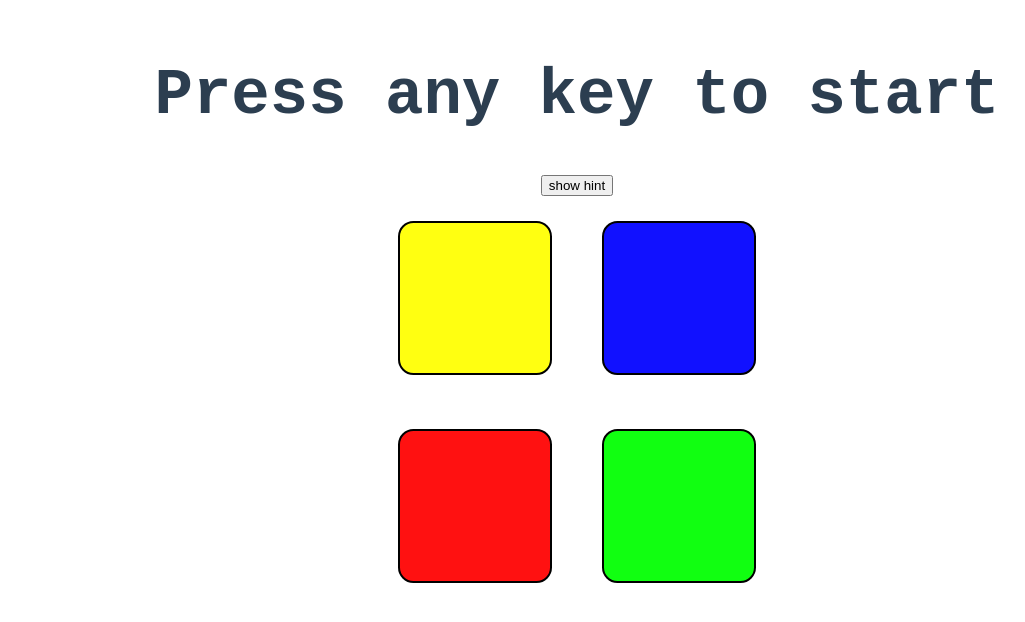
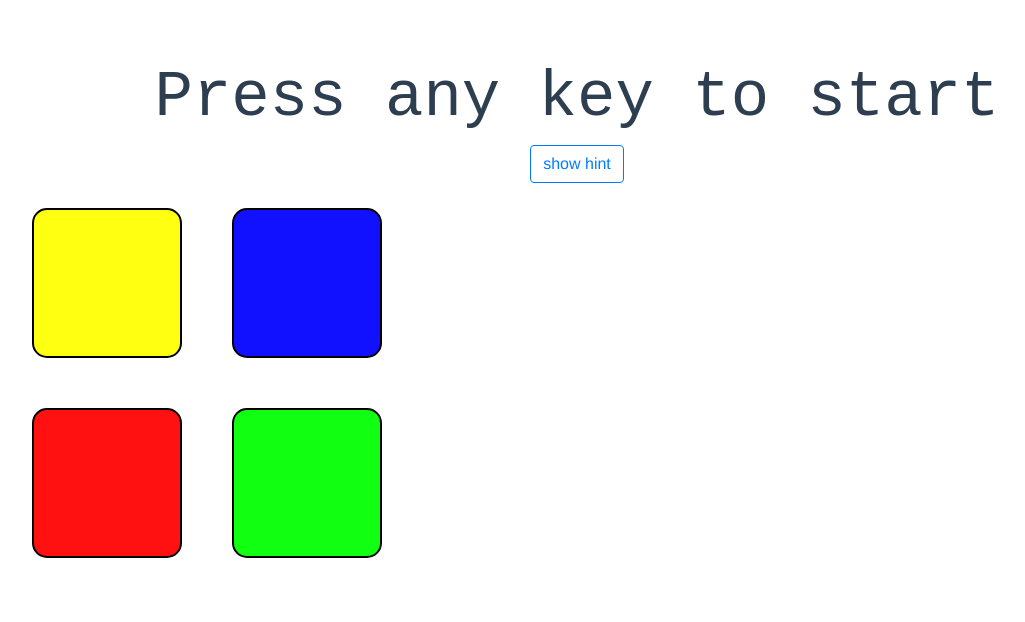
Before and after one commit to abhinav2188/simon-game, a Vue app: page / in a window 1280 px wide. Shown: the top 622 px of the page, without its empty margins (63-1088 px from the left). Built offline with nearby package versions, Linux system fonts and the light colour scheme.

Commit message:
added sound

```diff
--- a/package.json
+++ b/package.json
@@ -8,6 +8,8 @@
     "lint": "vue-cli-service lint"
   },
   "dependencies": {
+    "bootstrap": "^4.3.1",
+    "bootstrap-vue": "^2.0.4",
     "core-js": "^2.6.5",
     "vue": "^2.6.10"
   },
--- a/public/index.html
+++ b/public/index.html
@@ -8,9 +8,6 @@
     <title>vue-cli-project</title>
   </head>
   <body>
-    <noscript>
-      <strong>We're sorry but vue-cli-project doesn't work properly without JavaScript enabled. Please enable it to continue.</strong>
-    </noscript>
     <div id="app"></div>
     <!-- built files will be auto injected -->
   </body>
--- a/src/App.vue
+++ b/src/App.vue
@@ -1,15 +1,17 @@
 <template>
   <div id="app" :class="{'gameover':isGameover}">
+
     <h1 class="game-title" >{{title}}</h1>
-    <button type="button" name="button" @click="displayHint()">show hint</button>
+    <button class="btn btn-outline-primary" type="button" name="button" @click="displayHint()">show hint</button>
+
     <div class="container">
       <div class="row">
-        <audio-button color="#ff1" audio-file="../assets/sounds/yellow.mp3" @buttonPressed="userPressedButton($event)"></audio-button>
-        <audio-button color="#11f" audio-file="./assets/sounds/blue.mp3" @buttonPressed="userPressedButton($event)"></audio-button>
+        <audio-button color="#ff1" audio-file="https://actions.google.com/sounds/v1/cartoon/metal_twang.ogg" @buttonPressed="userPressedButton($event)"></audio-button>
+        <audio-button color="#11f" audio-file="https://actions.google.com/sounds/v1/cartoon/cartoon_cowbell.ogg" @buttonPressed="userPressedButton($event)"></audio-button>
       </div>
       <div class="row">
-        <audio-button color="#f11" audio-file="./assets/sounds/red.mp3" @buttonPressed="userPressedButton($event)"></audio-button>
-        <audio-button color="#1f1" audio-file="./assets/sounds/green.mp3" @buttonPressed="userPressedButton($event)"></audio-button>
+        <audio-button color="#f11" audio-file="https://actions.google.com/sounds/v1/water/air_woosh_underwater.ogg" @buttonPressed="userPressedButton($event)"></audio-button>
+        <audio-button color="#1f1" audio-file="https://actions.google.com/sounds/v1/alarms/beep_short.ogg" @buttonPressed="userPressedButton($event)"></audio-button>
       </div>
     </div>
   </div>
@@ -35,6 +37,8 @@ export default {
     }
   },
   methods :{
+
+    // function called on each level up - nextSequence()
     nextSequence: function(){
       this.title = "Level "+this.level;
       this.level+=1;
@@ -46,6 +50,8 @@ export default {
       // console.log(this.gameSequence);
       // console.log(this.inputSequence);
     },
+
+    // gameover function()
     gameover: function(){
       this.gameSequence = [];
       this.inputSequence = [];
@@ -54,37 +60,40 @@ export default {
       this.buttonPressCount = -1;
       this.title = "Gameover , press any key to start again";
       this.isGameover = true;
-      var audio = new Audio("assets/sounds/wrong.mp3");
-      audio.play();
+
+      var audio = new Audio("https://actions.google.com/sounds/v1/alarms/alarm_clock.ogg");
+      audio.play()
+      .catch(err =>
+        console.log("error playing audio" + err))
+
+      setTimeout(function(){
+        audio.pause();
+      },2000);
+
       var self = this;
       setTimeout(function(){
           self.isGameover = false;
-      },100);
+      },1000);
     },
+
+    //check function to validate the button pressed by the user
     checkButtonPressed :function(){
-      // console.log("checkButtonPressed");
-      // console.log(this.buttonPressCount);
-      // console.log('game'+this.gameSequence[this.buttonPressCount]);
-      // console.log('input'+this.inputSequence[this.buttonPressCount]);
       if(this.gameSequence[this.buttonPressCount] == this.inputSequence[this.buttonPressCount] ){
-        // console.log(this.gameSequence.length);
-        // console.log(this.buttonPressCount);
-        self = this;
+        var self = this;
         if(this.gameSequence.length-1 == this.buttonPressCount)
         {
-           console.log("next level "+this.level);
           setTimeout(function(){
             self.nextSequence();
-             //alert("next coming");
           },500);
         }
       }
       else {
-        console.log('gameover');
         this.gameover();
       }
 
     },
+
+    // event handler function ... used to keep track of the buttons pressed by user
     userPressedButton: function(btn){
       for ( var i=0; i<this.$children.length ; i++)
       {
@@ -94,14 +103,10 @@ export default {
       this.buttonPressCount+=1;
       this.checkButtonPressed();
     },
+
+    // display the complete sequence from starting
     displayHint: function(){
-      console.log(this.gameSequence);
-      self = this;
-      // for(var i of this.gameSequence) {
-      //   console.log(i);
-      //   setTimeout(function(){
-      //   },500);
-      // }
+      var self = this;
       var i = 0;
       var l = this.gameSequence.length;
       var temp = setInterval(function(){
@@ -115,9 +120,11 @@ export default {
     }
 
   },
+
+
   mounted :function(){
     var self = this;
-    window.addEventListener('keypress',function(e){
+    window.addEventListener('keypress',function(){
       if(!self.isGameStarted){
         self.isGameStarted = true;
         self.nextSequence();
@@ -125,9 +132,13 @@ export default {
     });
   }
 }
+
+
 </script>
 
+
 <style>
+
 #app {
   font-family: 'Avenir', Helvetica, Arial, sans-serif;
   text-align: center;
@@ -137,6 +148,10 @@ export default {
 .container{
   width: 50%;
   margin:auto ;
+  text-align: center;
+}
+.row{
+  text-align : center;
 }
 .game-title{
   font-size : 4rem;
--- a/src/components/audioButton.vue
+++ b/src/components/audioButton.vue
@@ -1,17 +1,21 @@
 <template lang="html">
 
   <div :class="{'pressed':pressed}" :style="{'background-color' :color}" class="btn" @click.prevent="buttonPressed()" >
+
   </div>
 
 </template>
 
 <script>
+
 export default {
+
   data: function() {
     return {
       pressed: false,
     }
   },
+
   props: {
     color: {
       type: String,
@@ -22,20 +26,19 @@ export default {
       required: true
     }
   },
+
   methods: {
+
     playSound: function() {
-      console.log(this.audioFile);
-      try {
-        if(this.audioFile)
-        {
-          var audio = new Audio(this.audioFile);
-          audio.play();
-        }
-      }
-      catch (err) {
-        console.log(err.message);
-      }
+      var audio = new Audio(this.audioFile);
+      audio.play()
+      .then( () =>
+        console.log("audio is playing"))
+      .catch(err =>
+        console.log("error playing audio" + err))
+
     },
+
     flash: function() {
       this.playSound();
       this.pressed = true;
@@ -44,6 +47,7 @@ export default {
         self.pressed = false;
       }, 100);
     },
+
     buttonPressed: function() {
       this.flash();
       this.$emit('buttonPressed', this.color);
@@ -54,6 +58,7 @@ export default {
 </script>
 
 <style lang="css" scoped>
+
 .btn {
   margin: 25px;
   display: inline-block;
```
Also changed, not shown: src/main.js (+7 -0 lines), 2 other files (tests, documents, lock files or other folders). Lines whose indentation alone changed are shown as unchanged.
